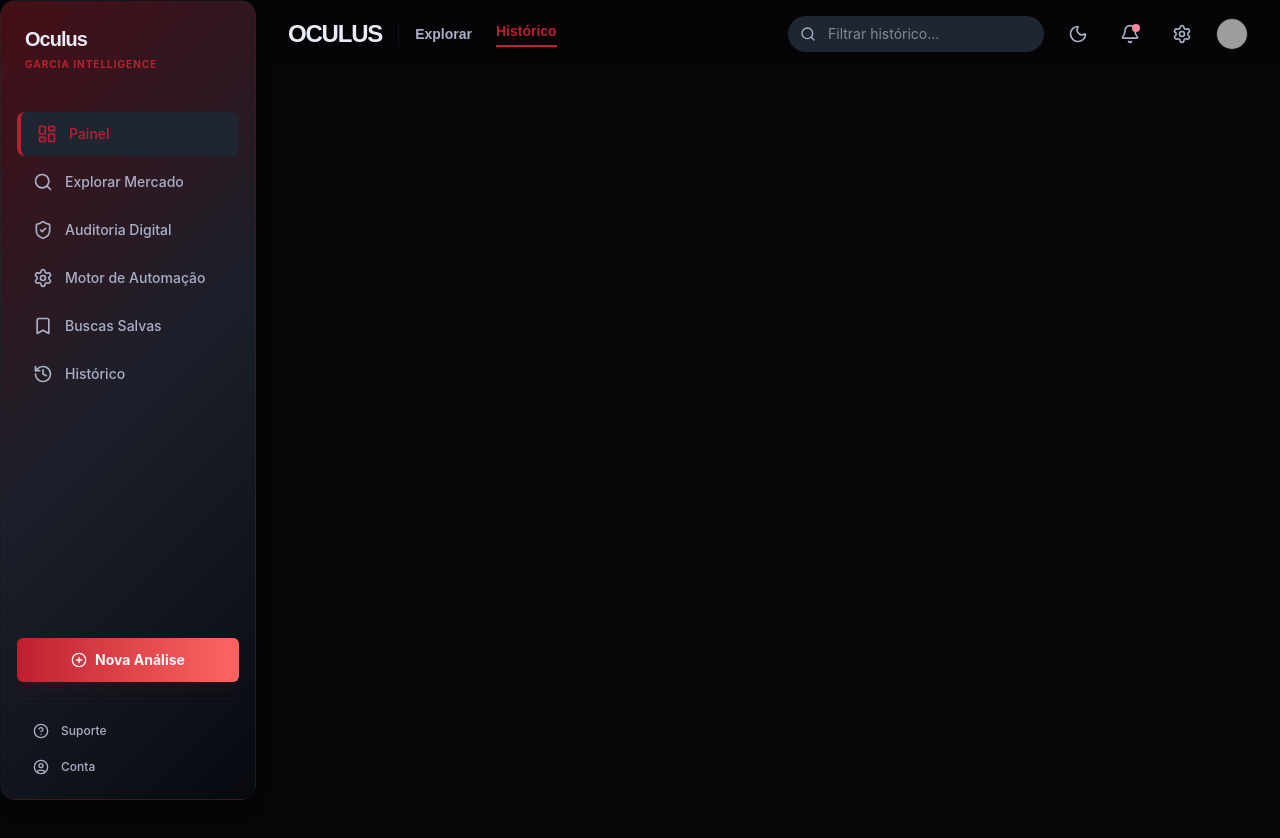
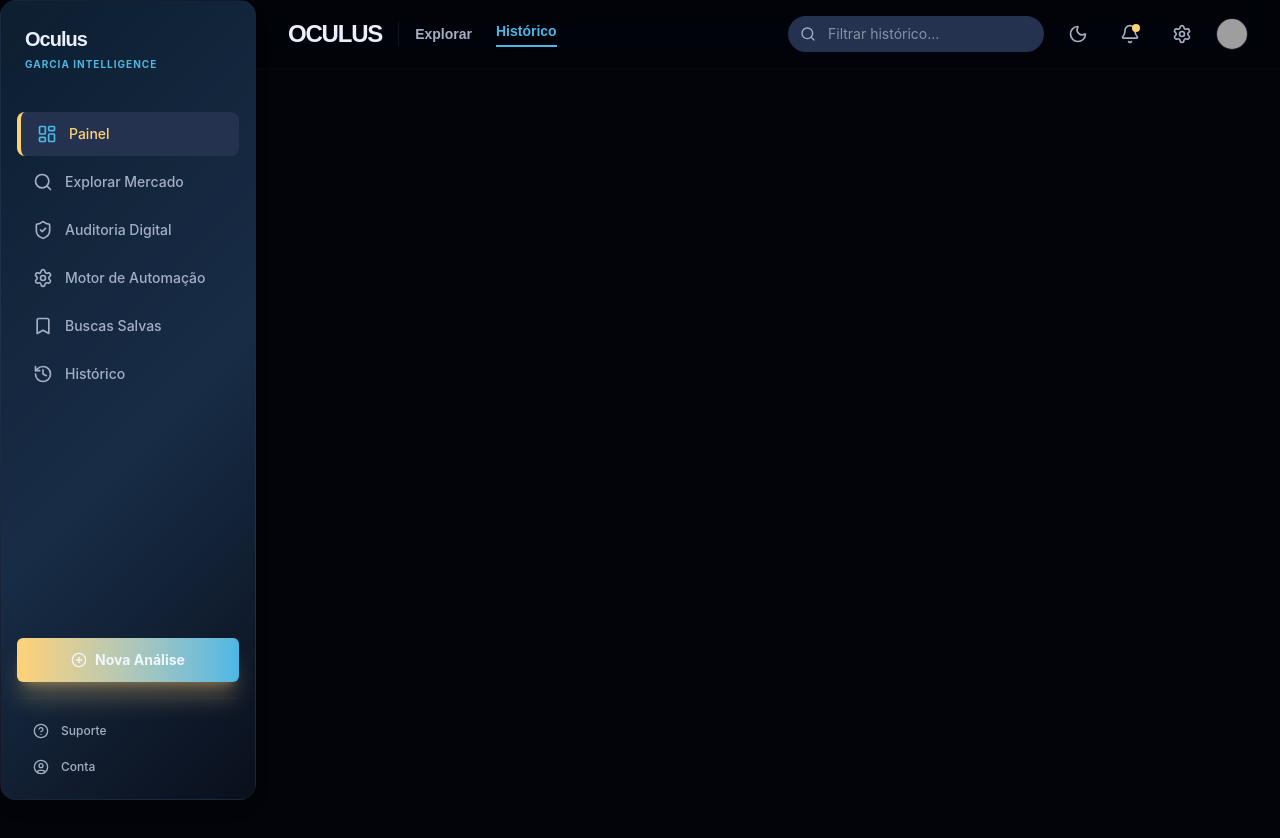
Before and after one commit to garciaautointelligence/Oculus, a React (Vite) app: page / in a window 1280 px wide. Shown: the top 838 px of the page. Built offline with nearby package versions, Linux system fonts and the light colour scheme; no server answers; the database is empty; grey boxes are pictures that could not be loaded.

Commit message:
frontend

```diff
--- a/src/components/Layout.tsx
+++ b/src/components/Layout.tsx
@@ -45,7 +45,7 @@ export const Sidebar: React.FC<SidebarProps> = ({ activeTab, setActiveTab }) =>
             className={cn(
               "w-full flex items-center gap-3 px-4 py-3 rounded-lg transition-all duration-200 group",
               activeTab === item.id
-                ? "bg-surface-container-high text-primary border-l-4 border-primary"
+                ? "bg-surface-container-high text-tertiary border-l-4 border-tertiary"
                 : "text-on-surface-variant hover:bg-surface-container hover:text-on-surface"
             )}
           >
@@ -56,7 +56,7 @@ export const Sidebar: React.FC<SidebarProps> = ({ activeTab, setActiveTab }) =>
       </nav>
 
       <div className="p-4 mt-auto space-y-4">
-        <button className="w-full bg-gradient-to-r from-primary to-inverse-primary text-on-primary font-bold py-3 rounded-md flex items-center justify-center gap-2 hover:opacity-90 transition-all shadow-lg shadow-primary/10">
+        <button className="w-full bg-gradient-to-r from-tertiary to-primary text-on-primary font-bold py-3 rounded-md flex items-center justify-center gap-2 hover:opacity-90 transition-all shadow-xl shadow-tertiary/30">
           <PlusCircle className="w-4 h-4" />
           <span className="text-sm">Nova Análise</span>
         </button>
--- a/src/components/MarketExploration.tsx
+++ b/src/components/MarketExploration.tsx
@@ -52,12 +52,12 @@ export const MarketExploration: React.FC = () => {
   return (
     <div className="flex flex-col items-center justify-center min-h-[80vh] max-w-4xl mx-auto w-full space-y-12 p-6 card-soft gradient-panel">
       <div className="text-center space-y-4">
-        <div className="inline-flex items-center gap-2 px-4 py-1.5 rounded-full bg-primary/20 border border-primary/30 text-primary text-xs font-bold uppercase tracking-widest">
+        <div className="inline-flex items-center gap-2 px-4 py-1.5 rounded-full bg-secondary/15 border border-tertiary/30 text-tertiary text-xs font-bold uppercase tracking-widest">
           <Compass className="w-3 h-3" />
           Inteligência de Mercado
         </div>
         <h1 className="text-6xl font-headline font-black text-on-surface tracking-tighter leading-none">
-          Explore Novas <span className="text-primary">Oportunidades</span>
+          Explore Novas <span className="text-tertiary">Oportunidades</span>
         </h1>
         <p className="text-on-surface-variant text-lg max-w-xl mx-auto">
           Insira um CEP para iniciar uma varredura profunda de densidade comercial e presença digital na região.
@@ -94,7 +94,7 @@ export const MarketExploration: React.FC = () => {
         <button
           onClick={handleRunScan}
           disabled={loading}
-          className="bg-primary text-on-primary font-black px-8 py-4 rounded-xl flex items-center justify-center gap-2 hover:bg-inverse-primary transition-all group disabled:opacity-60 disabled:cursor-not-allowed"
+          className="bg-tertiary text-on-tertiary font-black px-8 py-4 rounded-xl flex items-center justify-center gap-2 hover:bg-tertiary/90 transition-all group disabled:opacity-60 disabled:cursor-not-allowed"
         >
           {loading ? 'Processando...' : 'INICIAR SCAN'}
           <ArrowRight className="w-5 h-5 group-hover:translate-x-1 transition-transform" />
@@ -103,7 +103,7 @@ export const MarketExploration: React.FC = () => {
 
       {/* Status do processo */}
       {statusMsg && (
-        <div className="w-full flex items-center gap-3 bg-primary/5 border border-primary/15 rounded-xl px-5 py-4 text-sm text-primary">
+        <div className="w-full flex items-center gap-3 bg-tertiary/12 border border-tertiary/25 rounded-xl px-5 py-4 text-sm text-tertiary">
           <Zap className="w-4 h-4 animate-pulse shrink-0" />
           {statusMsg}
         </div>
@@ -171,7 +171,7 @@ export const MarketExploration: React.FC = () => {
                       </td>
                       <td className="px-5 py-4 text-on-surface-variant">
                         {lead.site
-                          ? <a href={lead.site} target="_blank" rel="noreferrer" className="text-primary underline underline-offset-2">{lead.site}</a>
+                          ? <a href={lead.site} target="_blank" rel="noreferrer" className="text-tertiary underline underline-offset-2">{lead.site}</a>
                           : '—'}
                       </td>
                     </tr>
@@ -183,17 +183,17 @@ export const MarketExploration: React.FC = () => {
         </div>
       ) : (
         <div className="grid grid-cols-1 md:grid-cols-3 gap-6 w-full">
-          <div className="bg-surface-container-high p-6 rounded-2xl border border-outline-variant/5 hover:border-primary/20 transition-colors">
+          <div className="bg-surface-container-high p-6 rounded-2xl border border-outline-variant/5 hover:border-tertiary/30 transition-colors">
             <TrendingUp className="w-8 h-8 text-tertiary mb-4" />
             <h4 className="font-headline font-bold text-lg mb-2">Análise de Densidade</h4>
             <p className="text-sm text-on-surface-variant">Identifique saturação de mercado e nichos inexplorados com precisão geoespacial.</p>
           </div>
-          <div className="bg-surface-container-high p-6 rounded-2xl border border-outline-variant/5 hover:border-primary/20 transition-colors">
-            <Users className="w-8 h-8 text-primary mb-4" />
+          <div className="bg-surface-container-high p-6 rounded-2xl border border-outline-variant/5 hover:border-tertiary/30 transition-colors">
+            <Users className="w-8 h-8 text-tertiary mb-4" />
             <h4 className="font-headline font-bold text-lg mb-2">Perfil de Público</h4>
             <p className="text-sm text-on-surface-variant">Entenda o comportamento e as expectativas digitais dos consumidores locais.</p>
           </div>
-          <div className="bg-surface-container-high p-6 rounded-2xl border border-outline-variant/5 hover:border-primary/20 transition-colors">
+          <div className="bg-surface-container-high p-6 rounded-2xl border border-outline-variant/5 hover:border-tertiary/30 transition-colors">
             <Building2 className="w-8 h-8 text-secondary mb-4" />
             <h4 className="font-headline font-bold text-lg mb-2">Benchmarking Digital</h4>
             <p className="text-sm text-on-surface-variant">Compare a performance online de todos os concorrentes em um raio definido.</p>
--- a/src/index.css
+++ b/src/index.css
@@ -5,39 +5,39 @@
   --font-headline: "Manrope", sans-serif;
   --font-body: "Inter", sans-serif;
 
-  --color-surface: #050608;
-  --color-surface-dim: #07080d;
-  --color-surface-bright: #1e2531;
-  --color-surface-container-lowest: #080b14;
-  --color-surface-container-low: #11161f;
-  --color-surface-container: #161b24;
-  --color-surface-container-high: #1f2632;
-  --color-surface-container-highest: #28313f;
-  --color-surface-variant: rgba(38, 38, 45, 0.7);
+  --color-surface: #02040a;
+  --color-surface-dim: #0a0d16;
+  --color-surface-bright: #1e2b43;
+  --color-surface-container-lowest: #091121;
+  --color-surface-container-low: #141c2f;
+  --color-surface-container: #1b2840;
+  --color-surface-container-high: #243250;
+  --color-surface-container-highest: #2f3d64;
+  --color-surface-variant: rgba(20, 30, 50, 0.78);
 
-  --color-primary: #bf1e2f;
-  --color-primary-container: #4d101c;
-  --color-on-primary: #fff7f8;
-  --color-inverse-primary: #ff6464;
-  --color-primary-fixed: #ff9ca0;
-  --color-primary-fixed-dim: #dd5f6b;
+  --color-primary: #4bb7e5;
+  --color-primary-container: #1a5383;
+  --color-on-primary: #eff7ff;
+  --color-inverse-primary: #90d3ff;
+  --color-primary-fixed: #8bd9f3;
+  --color-primary-fixed-dim: #4f8da8;
 
-  --color-secondary: #9aa2b8;
-  --color-secondary-container: #2f3443;
-  --color-on-secondary: #e6e9f5;
-  --color-on-secondary-container: #b1b9d1;
+  --color-secondary: #d2d8e8;
+  --color-secondary-container: #2f3b59;
+  --color-on-secondary: #eef3fc;
+  --color-on-secondary-container: #bbc5d9;
 
-  --color-tertiary: #f58a9e;
-  --color-tertiary-container: #4a1f28;
-  --color-on-tertiary: #fff1f3;
+  --color-tertiary: #ffd176;
+  --color-tertiary-container: #6d5828;
+  --color-on-tertiary: #25210a;
 
-  --color-error: #ff4f5e;
-  --color-error-container: #7c0a1c;
+  --color-error: #ff756f;
+  --color-error-container: #8a1a16;
 
-  --color-on-surface: #e9ebf6;
-  --color-on-surface-variant: #aab0c6;
-  --color-outline: #7a828f;
-  --color-outline-variant: #494f5f;
+  --color-on-surface: #eaf0fb;
+  --color-on-surface-variant: #a5afc4;
+  --color-outline: #7a879d;
+  --color-outline-variant: #56627f;
 }
 
 @layer base {
@@ -69,17 +69,18 @@
   }
 
   .gradient-panel {
-    background: linear-gradient(135deg, rgba(191,30,47,0.35) 0%, rgba(33,38,51,0.8) 50%, rgba(8,10,16,0.95) 100%);
-    border: 1px solid rgba(191,30,47,0.25);
+    background: linear-gradient(135deg, rgba(35, 85, 128, 0.32) 0%, rgba(31, 57, 89, 0.76) 55%, rgba(10, 16, 28, 0.97) 100%);
+    border: 1px solid rgba(75, 183, 229, 0.3);
   }
 
   .text-flicker {
-    animation: flicker 2.5s infinite both;
+    animation: flicker 2.4s infinite both;
+    text-shadow: 0 0 8px rgba(75, 183, 229, 0.6);
   }
 
   @keyframes flicker {
-    0%, 100% { opacity: 1; filter: drop-shadow(0 0 8px rgba(191,30,47,0.8)); }
-    50% { opacity: .86; filter: drop-shadow(0 0 2px rgba(191,30,47,0.3)); }
+    0%, 100% { opacity: 1; filter: drop-shadow(0 0 10px rgba(75, 183, 229, 0.8)); }
+    48%, 52% { opacity: 0.93; filter: drop-shadow(0 0 4px rgba(75, 183, 229, 0.4)); }
   }
 }
 
```
